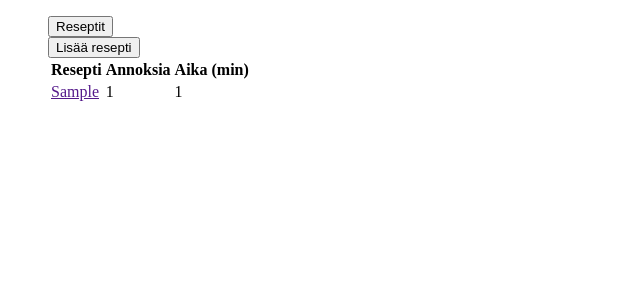
After one commit to ihqminna/Reseptikirjasto, a Flask app: page /recipes in a window 1280 px wide. The commit adds this page. Shown: the top 300 px of the page, without its empty margins (0-640 px from the left). Run offline with Flask 2, Linux system fonts and the light colour scheme; tables that the repository leaves empty hold one stand-in row (values such as "Sample post").

Commit message:
listaus ja html

```diff
--- a/application/recipes/views.py
+++ b/application/recipes/views.py
@@ -1,5 +1,10 @@
-from application import app
-from flask import render_template, request
+from application import app, db
+from flask import render_template, request, redirect, url_for
+from application.recipes.models import Recipe
+
+@app.route("/recipes", methods=["GET"])
+def recipes_index():
+	return render_template("recipes/lists.html", recipes = Recipe.query.all())
 
 @app.route("/recipes/new/")
 def recipes_form():
@@ -17,4 +22,4 @@ def recipes_create():
 	db.session().add(r)
 	db.session().commit()
 
-	return "Kiitos reseptistä!"
+	return redirect(url_for("recipes_index"))
--- a/application/templates/index.html
+++ b/application/templates/index.html
@@ -2,6 +2,6 @@
 
 {% block body %}
 	<p>
-		Hello world!
+		Tervetuloa reseptikirjastoon!
 	</p>
 {% endblock %}
--- a/application/templates/layout.html
+++ b/application/templates/layout.html
@@ -6,6 +6,12 @@
 	</head>
 
 	<body>
+		<ul>
+			<a href="{{ url_for('recipes_index') }}"><button>Reseptit</button></a>
+			<br>
+			<a href="{{ url_for('recipes_form') }}"><button> Lisää resepti</button></a>
+			<br>
+
 		{% block body %}
 			<p>
 				Content.
--- /dev/null
+++ b/application/templates/recipes/lists.html
@@ -0,0 +1,18 @@
+{% extends "layout.html" %}
+
+{% block body %}
+	<table>
+		<tr>
+			<th>Resepti</th>
+			<th>Annoksia</th>
+			<th>Aika (min)</th>
+		</tr>
+		{% for recipe in recipes %}
+		<tr>
+			<td><a href="">{{ recipe.nimi }}</a></td>
+			<td>{{ recipe.annoksia }}</td>
+			<td>{{ recipe.aika }}</td>
+		</tr>
+		{% endfor %}
+	</table>
+{% endblock %}
--- a/application/templates/recipes/new.html
+++ b/application/templates/recipes/new.html
@@ -2,8 +2,8 @@
 
 {% block body %}
 <form method="POST" action="{{url_for('recipes_create') }}">
-	<label for="name">Reseptin nimi:</label><br/>
-	<input type="text" name="name"/><br/><br/>
+	<label for="nimi">Reseptin nimi:</label><br/>
+	<input type="text" name="nimi"/><br/><br/>
 	<label for="annoksia">Annosten määrä:</label><br/>
 	<input type="number" name="annoksia"/><br/><br/>
 	<label for="aika">Kesto (min):</label><br/>
```
Also changed, not shown: 3 other files.
